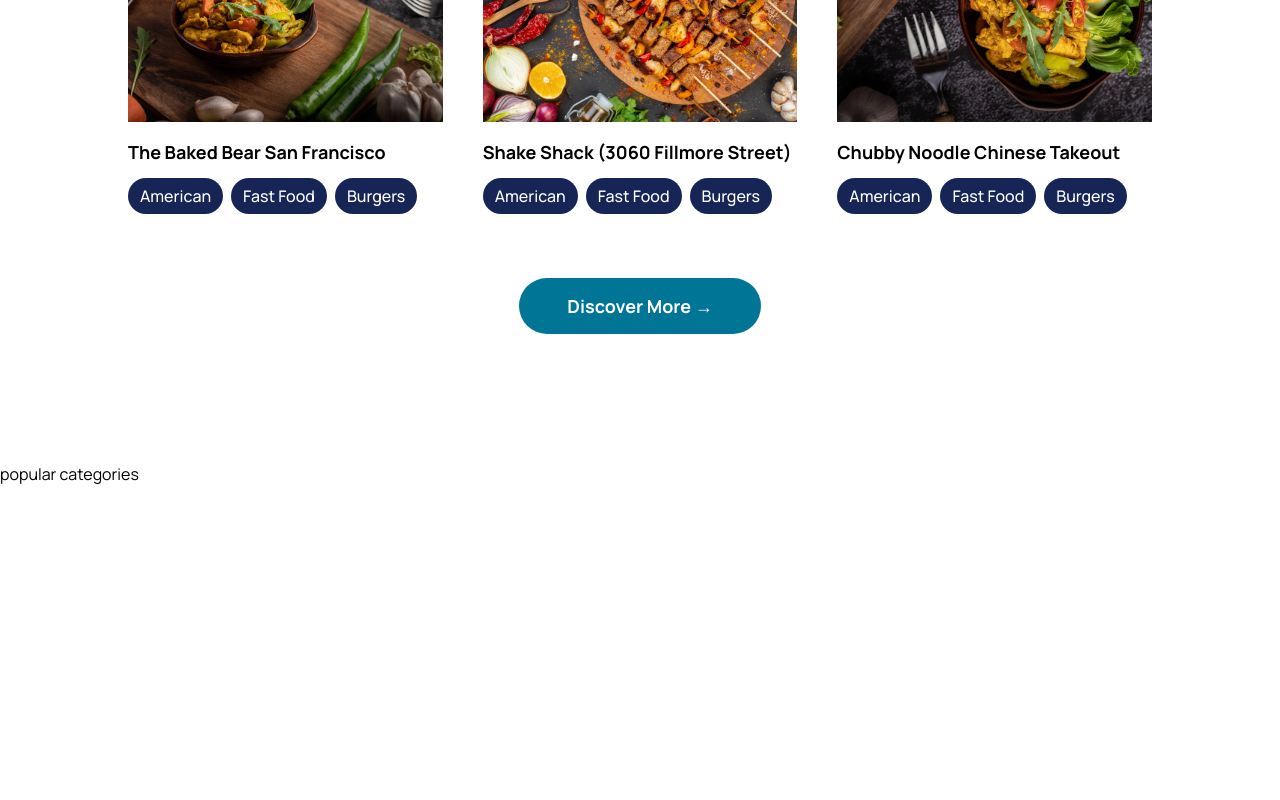
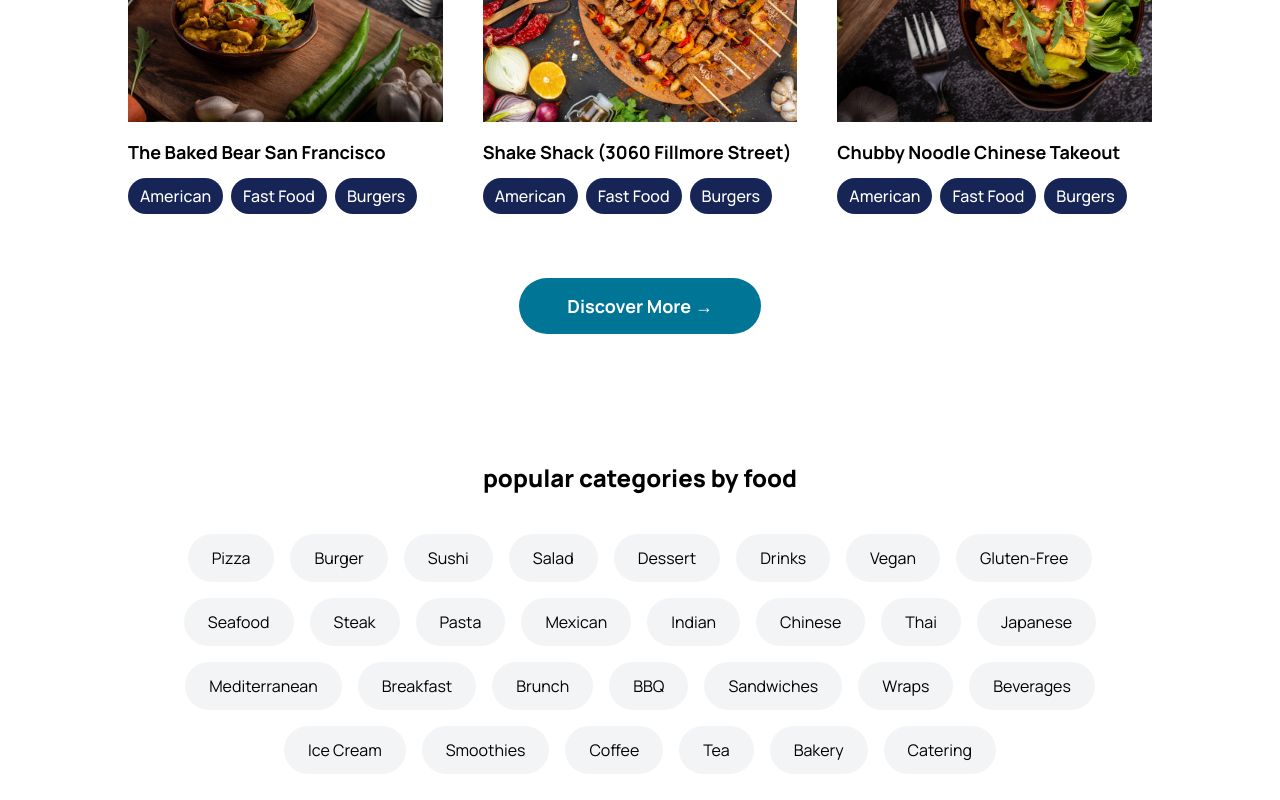
Before and after one commit to danial137/foodprojects, a Next.js app: page / in a window 1280 px wide. Shown: the part 1490-2290 px from the top of the page. Before the commit the page ends 2040 px from the top, so only its background shows below. Built offline with nearby package versions, Linux system fonts and the light colour scheme.

Commit message:
Enhance Category component header and layout for better presentation

```diff
--- a/components/Home/Category/Category.tsx
+++ b/components/Home/Category/Category.tsx
@@ -35,7 +35,14 @@
 
     return (
         <div className='pt-16 pb-16'>
-            <h1>popular categories</h1>
+            <h1 className='text-xl sm:text-2xl text-center font-extrabold'>popular categories by food</h1>
+            <div className='w-[80%] mx-auto mt-10'>
+                <div className='flex flex-wrap gap-4 justify-center'>
+                    {categories.map((categories, i) => {
+                        return <span key={i} className='px-6 py-3 rounded-full cursor-pointer hover:bg-emerald-600 hover:text-white transition-all duration-300 bg-gray-100 dark:bg-gray-800 dark:text-white'>{categories.name}</span>
+                    })}
+                </div>
+            </div>
         </div>
     )
 }
```
